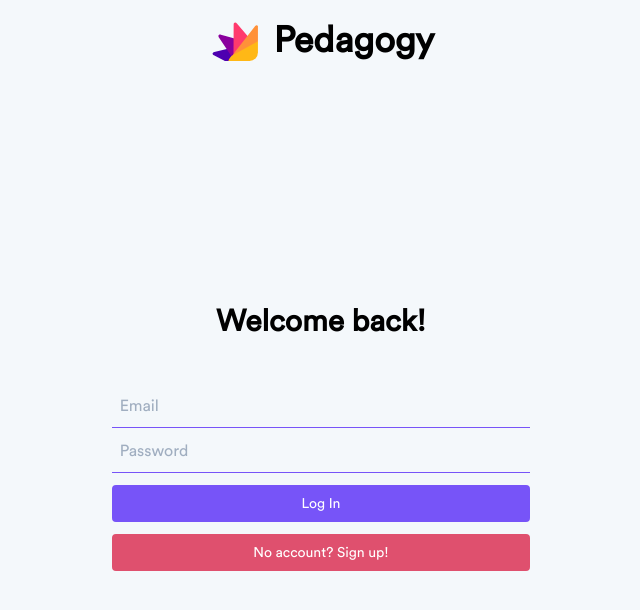
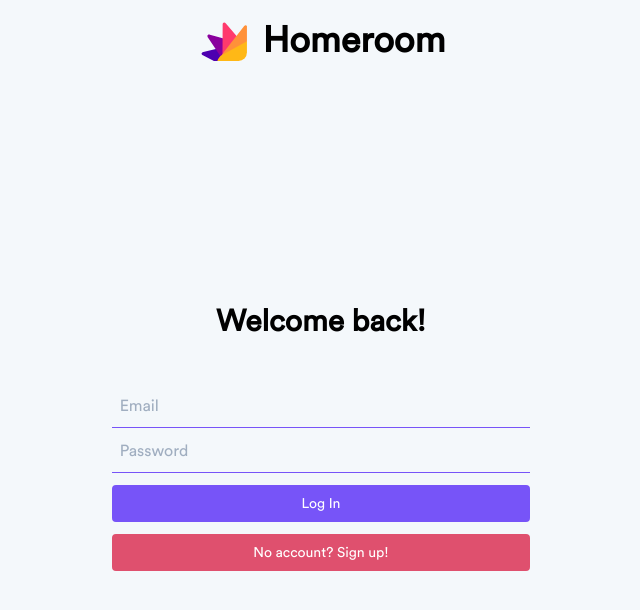
Before and after one commit to HackIllinoisPedagogy/homeroom-web, a React (Create React App) app: page / in a window 1280 px wide. Shown: the top 610 px of the page, without its empty margins (319-959 px from the left). Built offline with nearby package versions, Linux system fonts and the light colour scheme; the HTML template or start-up script is replaced by a standard one; what react-mathquill would draw is missing.

Commit message:
Name change

```diff
--- a/src/components/auth/LogIn.js
+++ b/src/components/auth/LogIn.js
@@ -56,7 +56,7 @@ function LogIn(props) {
             >
                 <Logo width={50} height={50} />
                 <span className="ml-4 text-4xl font-bold">
-                    Pedagogy
+                    Homeroom
                 </span>
             </div>
             <div className="w-full justify-center flex flex-col  p-3" style={{ 'height': '90%', }}>
--- a/src/components/auth/SignUp.js
+++ b/src/components/auth/SignUp.js
@@ -68,7 +68,7 @@ function SignUp(props) {
             >
                 <Logo width={50} height={50}/>
                 <span className="ml-4 text-4xl font-bold">
-                    Pedagogy
+                    Homeroom
                 </span>
             </div>
             <div className="w-full justify-center flex flex-col  p-3" style={{'height': '90%',}}>
```
